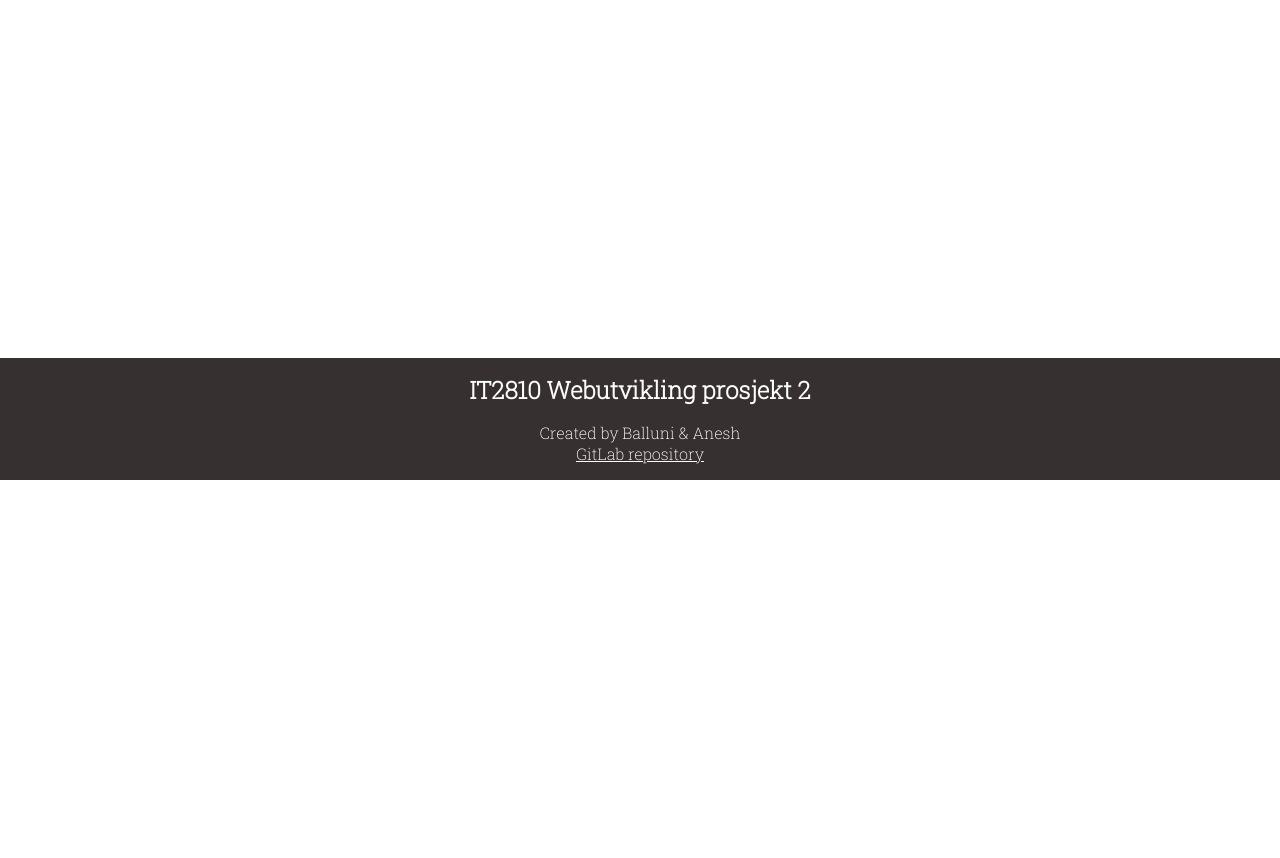
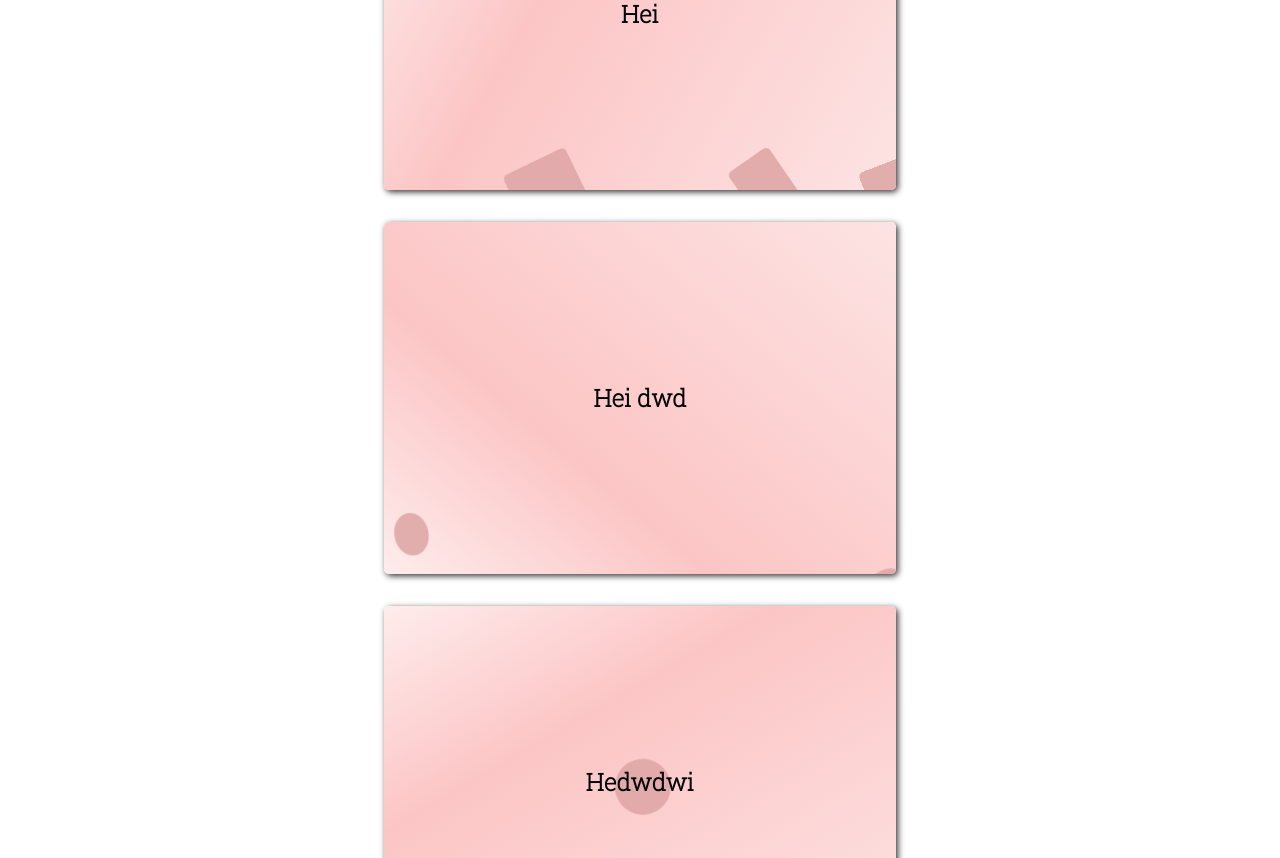
Before and after one commit to tjolr/IT2810_P2_reacting-poetry, a React (Create React App) app: page /gallery in a window 1280 px wide. Shown: the part 320-1178 px from the top of the page. Before the commit the page ends 800 px from the top, so only its background shows below. Built offline with nearby package versions, Linux system fonts and the light colour scheme.

Commit message:
RP-6: add image component

```diff
--- a/src/App.css
+++ b/src/App.css
@@ -11,6 +11,8 @@
 .App-content {
   flex: 1 0 auto;
   display: flex;
+  padding-top: 1rem;
+  padding-bottom: 1rem;
 }
 
 .App-footer {
--- a/src/App.tsx
+++ b/src/App.tsx
@@ -1,9 +1,10 @@
-import React from "react";
-import "./App.css";
-import { BrowserRouter as Router, Switch, Route } from "react-router-dom";
-import LandingPage from "./components/LandingPage";
-import Navbar from "./components/Navbar";
-import Footer from "./components/Footer";
+import React from 'react';
+import './App.css';
+import {BrowserRouter as Router, Switch, Route} from 'react-router-dom';
+import LandingPage from './components/LandingPage';
+import Navbar from './components/Navbar';
+import Footer from './components/Footer';
+import GalleryPage from './components/GalleryPage';
 
 function App() {
   return (
@@ -13,7 +14,7 @@ function App() {
         <div className="App-content">
           <Switch>
             <Route path="/gallery">
-              <div>gallery</div>
+              <GalleryPage />
             </Route>
             <Route path="/">
               <LandingPage />
--- a/src/Container.css
+++ b/src/Container.css
@@ -3,7 +3,7 @@
   padding-right: 0.3rem;
 }
 
-@media screen and (min-width: 37.5em) {
+@media screen and (min-width: 67.5em) {
   .General-container {
     padding-left: 1.2vw;
     padding-right: 1.2vw;
@@ -12,7 +12,7 @@
 
 @media screen and (min-width: 75em) {
   .General-container {
-    padding-left: 20vw;
-    padding-right: 20vw;
+    padding-left: 15vw;
+    padding-right: 15vw;
   }
 }
--- /dev/null
+++ b/src/components/GalleryItem.css
@@ -0,0 +1,76 @@
+.GalleryItem-item {
+  width: 30rem;
+  height: 20rem;
+  padding: 1rem;
+  border-radius: 5px;
+  box-shadow: 2px 2px 6px #323232;
+  transition: 0.3s;
+
+  display: flex;
+  justify-content: center;
+  align-items: center;
+  overflow: hidden;
+  position: relative;
+}
+
+.GalleryItem-item:nth-child(4n + 0) {
+  background: rgb(254, 236, 236);
+  background: linear-gradient(
+    90deg,
+    rgba(254, 236, 236, 1) 0%,
+    rgba(252, 197, 197, 1) 35%,
+    rgba(253, 227, 227, 1) 100%
+  );
+}
+.GalleryItem-item:nth-child(4n + 1) {
+  background: rgb(254, 236, 236);
+  background: linear-gradient(
+    120deg,
+    rgba(254, 236, 236, 1) 0%,
+    rgba(252, 197, 197, 1) 35%,
+    rgba(253, 227, 227, 1) 100%
+  );
+}
+.GalleryItem-item:nth-child(4n + 2) {
+  background: rgb(254, 236, 236);
+  background: linear-gradient(
+    40deg,
+    rgba(254, 236, 236, 1) 0%,
+    rgba(252, 197, 197, 1) 35%,
+    rgba(253, 227, 227, 1) 100%
+  );
+}
+.GalleryItem-item:nth-child(4n + 3) {
+  background: rgb(254, 236, 236);
+  background: linear-gradient(
+    150deg,
+    rgba(254, 236, 236, 1) 0%,
+    rgba(252, 197, 197, 1) 35%,
+    rgba(253, 227, 227, 1) 100%
+  );
+}
+.GalleryItem-item:hover {
+  box-shadow: 5px 7px 15px #323232;
+  cursor: pointer;
+}
+.svg {
+  background: rgba(223, 165, 165, 0.877);
+  position: absolute;
+
+  transform-origin: center;
+  fill: transparent;
+  animation: scale infinite linear;
+}
+
+.GalleryItem-title {
+  z-index: 100;
+}
+
+@keyframes scale {
+  0% {
+  }
+  100% {
+    transform: rotate(360deg);
+    top: -5rem;
+  }
+}
--- /dev/null
+++ b/src/components/GalleryItem.tsx
@@ -0,0 +1,117 @@
+import React from 'react';
+import '../ColorPalette.css';
+import '../Container.css';
+import './GalleryItem.css';
+
+const GalleryItem = (props: any) => {
+  const figures: any = [];
+
+  const generateRectangles = () => {
+    for (let i = 1; i <= 10; i++) {
+      figures.push(
+        <svg
+          className="svg"
+          style={{
+            animationDuration: `${Math.random() * 17 + 12}s`,
+            animationDelay: `${Math.random() * 10}s`,
+            left: `${Math.random() * 100}%`,
+            top: '25rem',
+            width: `${Math.random() * 3 + 1.5}rem`,
+            height: `${Math.random() * 3 + 1.5}rem`,
+            borderRadius: '5px',
+          }}
+        >
+          <rect width="100%" height="100%" x="0" y="0" />
+        </svg>
+      );
+    }
+  };
+
+  const generateSquares = () => {
+    for (let i = 1; i <= 10; i++) {
+      const sideLength: number = Math.random() * 3 + 1.5;
+
+      figures.push(
+        <svg
+          className="svg"
+          style={{
+            animationDuration: `${Math.random() * 26 + 10}s`,
+            animationDelay: `${Math.random() * 10}s`,
+            left: `${Math.random() * 100}%`,
+            top: '25rem',
+            width: `${sideLength}rem`,
+            height: `${sideLength}rem`,
+            borderRadius: '5px',
+          }}
+        >
+          <rect width="100%" height="100%" x="0" y="0" />
+        </svg>
+      );
+    }
+  };
+
+  const generateEllipses = () => {
+    for (let i = 1; i <= 10; i++) {
+      figures.push(
+        <svg
+          className="svg"
+          style={{
+            animationDuration: `${Math.random() * 20 + 7}s`,
+            animationDelay: `${Math.random() * 10}s`,
+            left: `${Math.random() * 100}%`,
+            top: '25rem',
+            width: `${Math.random() * 3 + 1.5}rem`,
+            height: `${Math.random() * 3 + 1.5}rem`,
+            borderRadius: '100%',
+          }}
+        >
+          <ellipse cx="50%" cy="50%" rx="100%" ry="50%" />
+        </svg>
+      );
+    }
+  };
+
+  const generateCircles = (amount: number) => {
+    for (let i = 1; i <= amount; i++) {
+      const sideLength: number = Math.random() * 3 + 1.5;
+
+      figures.push(
+        <svg
+          className="svg"
+          style={{
+            animationDuration: `${Math.random() * 10 + 9}s`,
+            animationDelay: `${Math.random() * 10}s`,
+            left: `${Math.random() * 100}%`,
+            top: '25rem',
+            width: `${sideLength}rem`,
+            height: `${sideLength}rem`,
+            borderRadius: '100%',
+          }}
+        >
+          <circle cx="50%" cy="50%" r="45%" />
+        </svg>
+      );
+    }
+  };
+
+  const randomFigureIndex: number = Math.floor(Math.random() * 4);
+  const amountOfFigures: number = Math.floor(Math.random() * 8) + 5;
+  if (randomFigureIndex === 0) {
+    generateEllipses();
+  } else if (randomFigureIndex === 1) {
+    generateRectangles();
+  } else if (randomFigureIndex === 2) {
+    generateSquares();
+  } else if (randomFigureIndex === 3) {
+    generateCircles(amountOfFigures);
+  }
+
+  return (
+    <div className="GalleryItem-item">
+      <h2 className="GalleryItem-title">{props.poem.title}</h2>
+      {figures}
+    </div>
+  );
+};
+
+export default GalleryItem;
--- /dev/null
+++ b/src/components/GalleryPage.css
@@ -0,0 +1,10 @@
+.GalleryPage-container {
+  display: flex;
+  flex-wrap: wrap;
+  flex-direction: row;
+  justify-content: space-evenly;
+  gap: 2rem;
+}
+.GalleryPage-title {
+  text-align: center;
+}
--- /dev/null
+++ b/src/components/GalleryPage.tsx
@@ -0,0 +1,62 @@
+import React from 'react';
+import '../ColorPalette.css';
+import '../Container.css';
+import './GalleryPage.css';
+import GalleryItem from './GalleryItem';
+
+interface Poem {
+  title: string;
+  text: string;
+}
+
+const GalleryPage = () => {
+  const poems: Poem[] = [
+    {
+      title: 'Hei',
+      text: 'waodw jawdofwjkkkkggj wjd',
+    },
+    {
+      title: 'Hei dwd ',
+      text: 'waodw jawdojwfwaf wjd',
+    },
+    {
+      title: 'Hedwdwi',
+      text: 'waodw jawdogwgj wjd',
+    },
+    {
+      title: 'Hwggeei',
+      text: 'waodw jaghgegawdoj wjd',
+    },
+    {
+      title: 'Hei',
+      text: 'waodw jawdofwjkkkkggj wjd',
+    },
+    {
+      title: 'Hei dwd ',
+      text: 'waodw jawdojwfwaf wjd',
+    },
+    {
+      title: 'Hedwdwi',
+      text: 'waodw jawdogwgj wjd',
+    },
+    {
+      title: 'Hwggeei',
+      text: 'waodw jaghgegawdoj wjd',
+    },
+  ];
+
+  const items = [];
+  for (let i = 0; i < poems.length; i++) {
+    items.push(<GalleryItem key={i} poem={poems[i]} />);
+    console.log(poems[i]);
+  }
+
+  return (
+    <div className="General-container">
+      <h1 className="GalleryPage-title">Gallery</h1>
+      <div className="GalleryPage-container">{items}</div>
+    </div>
+  );
+};
+
+export default GalleryPage;
```
